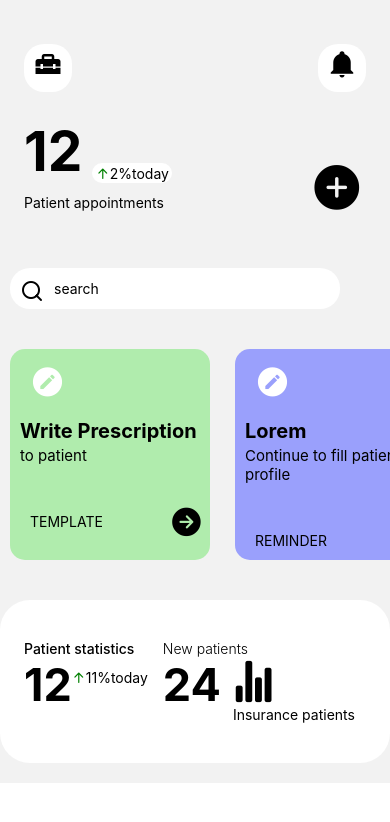
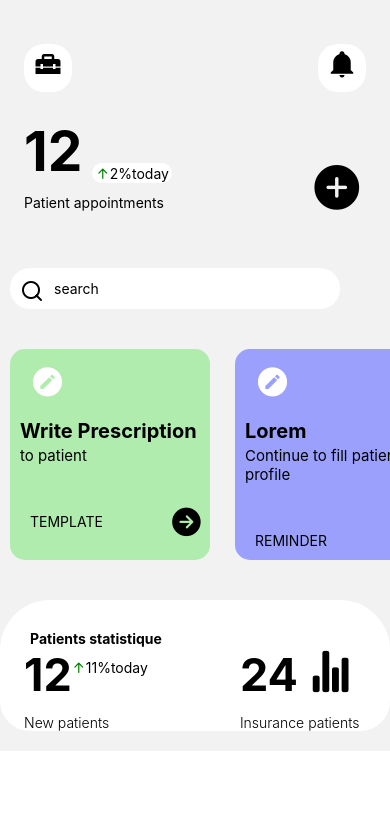
Before and after one commit to Evrard237-sudo/PrescriptorApp, a React Native app: screen / in a window 390 px wide. Shown: the top 822 px of the page. Built offline with nearby package versions, Linux system fonts and the light colour scheme.

Commit message:
new update

```diff
--- a/Components/Statistique.js
+++ b/Components/Statistique.js
@@ -7,10 +7,10 @@ import { Ionicons } from '@expo/vector-icons';
 export default function Statistique() {
     return (
 
-        <View style={styles.statistique}>
-
+          <View style={styles.container}>
+            <Text style={{textAlign:'left',fontWeight: '700', marginLeft: 30, marginTop: 30}}>Patients statistique</Text>
+            <View style={styles.statistique}>
         <View style={styles.stat}>
-        <Text style={{fontWeight: '500'}}>Patient statistics</Text>
           {/* Start StatValue */}
             <View style={styles.statValue}>
                 <Text style={styles.value}>12</Text>
@@ -19,32 +19,37 @@ export default function Statistique() {
                   <Text>today</Text></Text>
                 </View>
             </View>
+            <Text style={styles.statLabel}>New patients</Text>
         </View>
         <View>
           {/* end StatValue */}
-            <Text style={styles.statLabel}>New patients</Text>
-            <View style={styles.statValue}>
+            <View style={styles.statValue2}>
             <Text style={styles.value}>24</Text>
 
             <View style={styles.descontainer}>
               <Ionicons name="stats-chart" size={44} color="black" />
-              <Text>
+            </View>
+
+        </View>
+              <Text style={styles.statLabel}>
                 Insurance patients
               </Text>
-            </View>
         </View>
         </View>
-        </View>
+          </View>
 
     );
 
 }
 const styles = StyleSheet.create({
+    container:{
+      backgroundColor: 'white',
+      borderRadius: 50,
+    },
     statistique:{
       backgroundColor:'white',
       borderRadius: 30,
       paddingHorizontal: 24,
-      paddingVertical: 40,
       flexDirection: 'row',
       width: '100%',
       justifyContent: 'space-between',
@@ -65,8 +70,14 @@ const styles = StyleSheet.create({
       flexDirection: 'row',
       width: '100%',
     },
+    statValue2:{
+      flexDirection: 'row',
+      width: '100%',
+    },
     statLabel:{
       fontWeight: '300',
+      marginTop:1,
+      paddingTop: 1,
     },
     percentage:{
       paddingVertical: 12,
```
